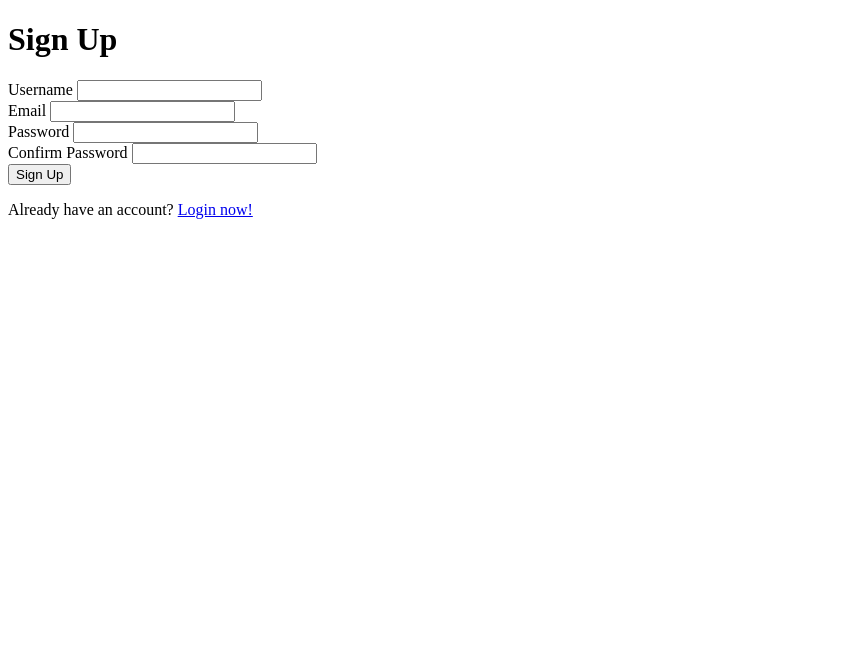
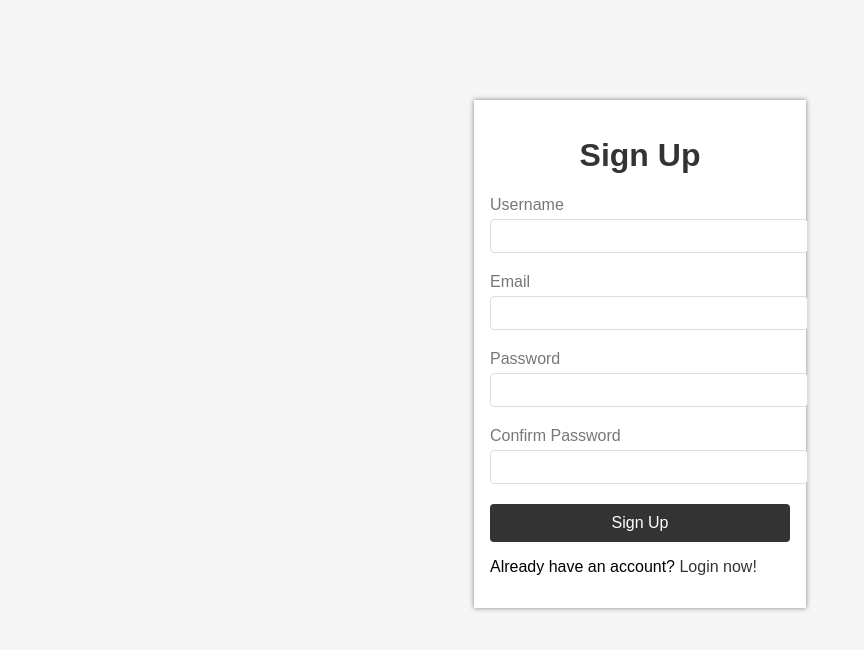
Before and after one commit to VishalValvi-83/user-account-authentication-, a plain HTML site: page webpages/signup_page.html in a window 1280 px wide. Shown: the whole page, without its empty margins (0-864 px from the left). Drawn offline with Linux system fonts and the light colour scheme.

Commit message:
written the css code for signup_page.html

```diff
--- a/CSS/signup_page.css
+++ b/CSS/signup_page.css
@@ -0,0 +1,62 @@
+body {
+    font-family: Arial, sans-serif;
+    background-color: #f5f5f5;
+}
+
+.container {
+    width: 300px;
+    padding: 16px;
+    background-color: white;
+    margin: 100px auto;
+    box-shadow: 0px 0px 5px 0px grey;
+}
+
+h1 {
+    text-align: center;
+    color: #333;
+}
+
+.input-field {
+    margin-bottom: 20px;
+}
+
+label {
+    display: block;
+    color: #777;
+    margin-bottom: 5px;
+}
+
+input[type="text"],
+input[type="email"],
+input[type="password"] {
+    width: 100%;
+    padding: 8px;
+    border: 1px solid #ddd;
+    border-radius: 4px;
+    font-size: 14px;
+    color: #555;
+}
+
+.btn {
+    width: 100%;
+    padding: 10px;
+    background-color: #333;
+    color: white;
+    border: none;
+    cursor: pointer;
+    border-radius: 4px;
+    font-size: 16px;
+}
+
+.btn:hover {
+    background-color: #555;
+}
+
+a {
+    color: #333;
+    text-decoration: none;
+}
+
+a:hover {
+    text-decoration: underline;
+}
--- a/webpages/signup_page.html
+++ b/webpages/signup_page.html
@@ -1,6 +1,7 @@
 <!DOCTYPE html>
 <html>
 <head>
+    <link rel="stylesheet" href="./../CSS/signup_page.css">
     <title>Sign Up</title>
 </head>
 <body>
```
